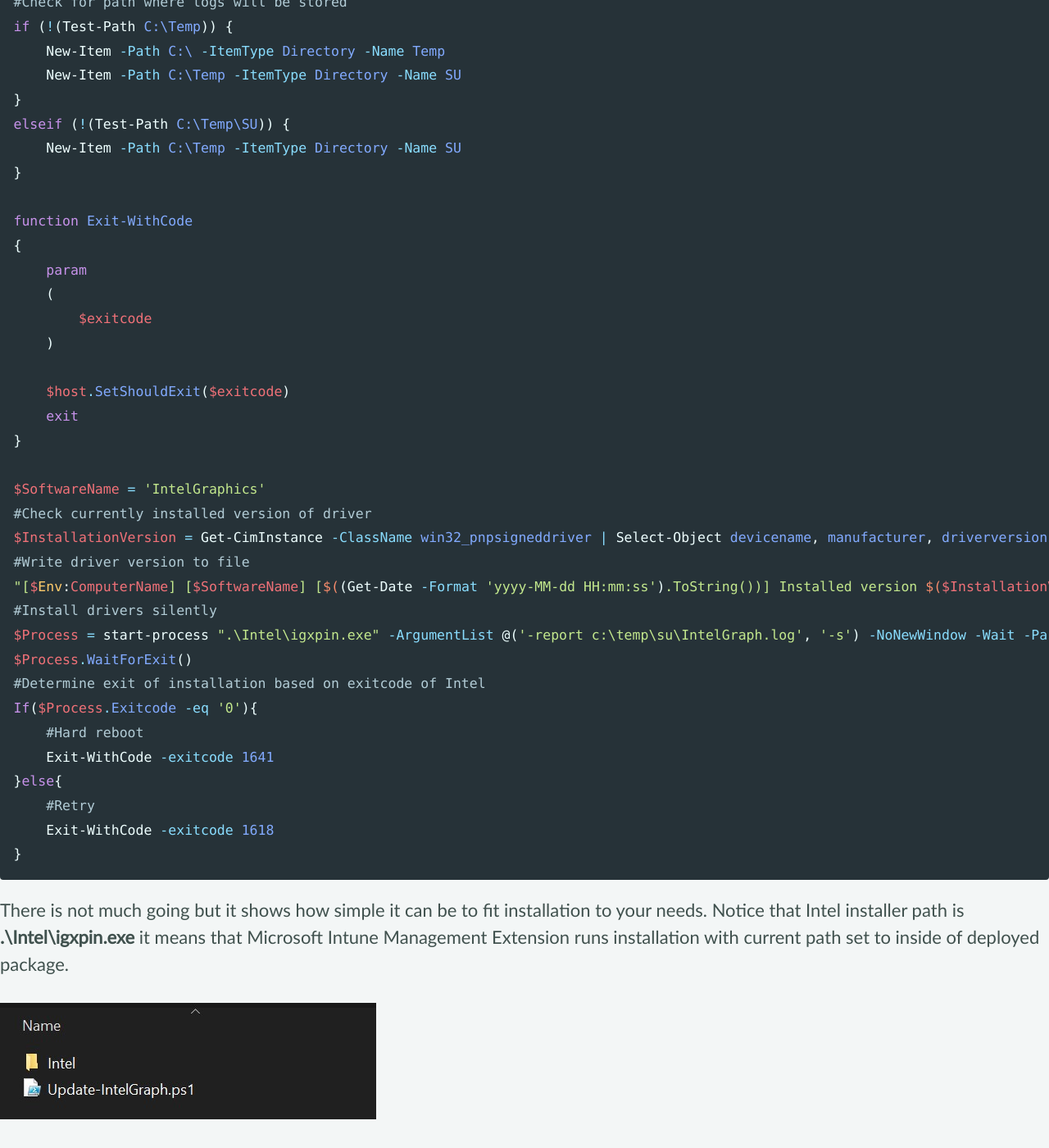
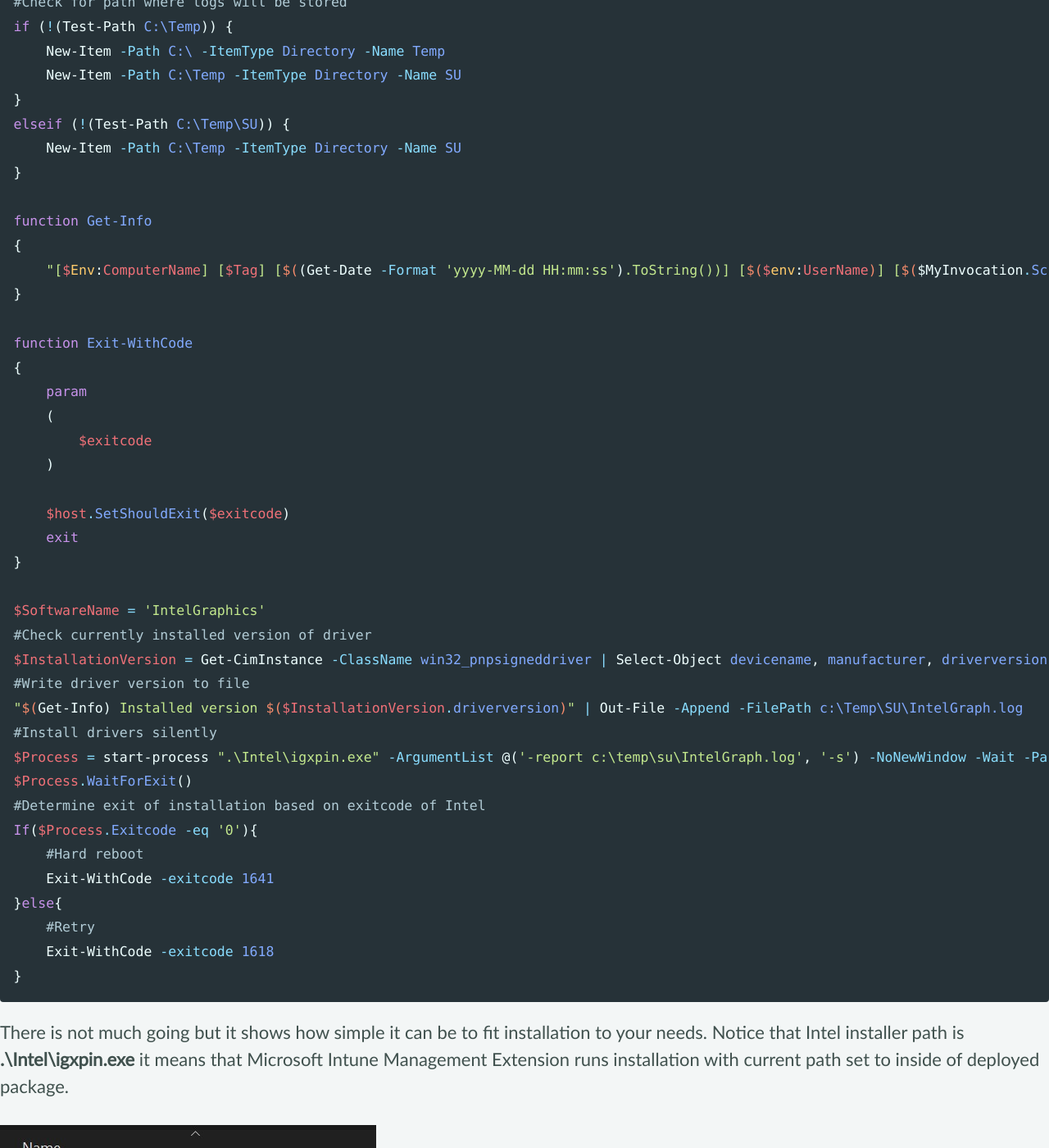
Before and after one commit to UniverseCitiz3n/UniverseCitiz3n.github.io, a Jekyll site: the page built from _posts/2020-03-28-Intune-Win32-CustomScript.md, in a window 1280 px wide and 1400 px high, scrolled down 565 px. Shown: the whole window at 82% size. Built offline with Jekyll 4.4.1, drawn with Linux system fonts in a browser that asks for light colours; cached includes are drawn as plain includes; nearby versions of some CDN libraries; our own code applies the rules of GitHub Pages for plain Markdown files; comment, search, counter and statistics services are not loaded.

Commit message:
Get-Info

```diff
--- a/_posts/2020-03-28-Intune-Win32-CustomScript.md
+++ b/_posts/2020-03-28-Intune-Win32-CustomScript.md
@@ -35,6 +35,11 @@ elseif (!(Test-Path C:\Temp\SU)) {
     New-Item -Path C:\Temp -ItemType Directory -Name SU
 }
 
+function Get-Info
+{
+    "[$Env:ComputerName] [$Tag] [$((Get-Date -Format 'yyyy-MM-dd HH:mm:ss').ToString())] [$($env:UserName)] [$($MyInvocation.ScriptLineNumber)]"
+}
+
 function Exit-WithCode
 {
     param
@@ -50,7 +55,7 @@ $SoftwareName = 'IntelGraphics'
 #Check currently installed version of driver
 $InstallationVersion = Get-CimInstance -ClassName win32_pnpsigneddriver | Select-Object devicename, manufacturer, driverversion | Where-Object {$PSItem.DeviceName -like 'Intel(R)*HD Graphics*'}
 #Write driver version to file
-"[$Env:ComputerName] [$SoftwareName] [$((Get-Date -Format 'yyyy-MM-dd HH:mm:ss').ToString())] Installed version $($InstallationVersion.driverversion)" | Out-File -Append -FilePath c:\Temp\SU\IntelGraph.log
+"$(Get-Info) Installed version $($InstallationVersion.driverversion)" | Out-File -Append -FilePath c:\Temp\SU\IntelGraph.log
 #Install drivers silently
 $Process = start-process ".\Intel\igxpin.exe" -ArgumentList @('-report c:\temp\su\IntelGraph.log', '-s') -NoNewWindow -Wait -PassThru
 $Process.WaitForExit()
```
